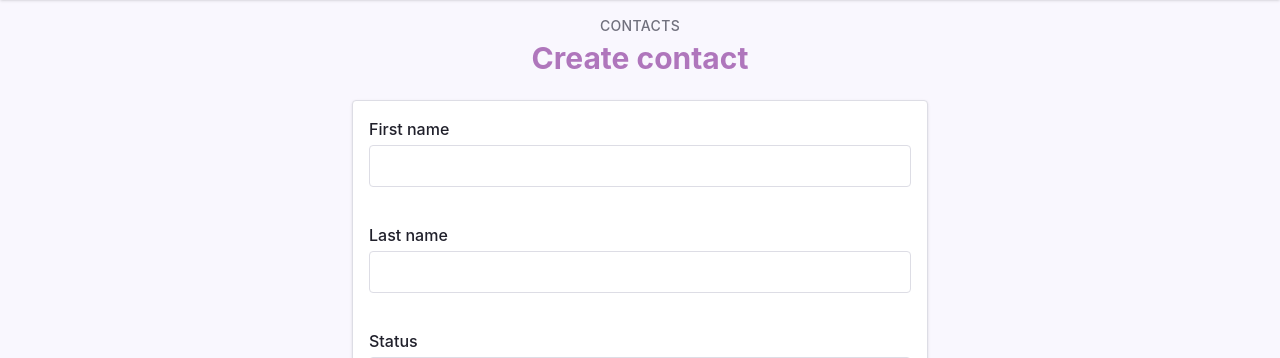
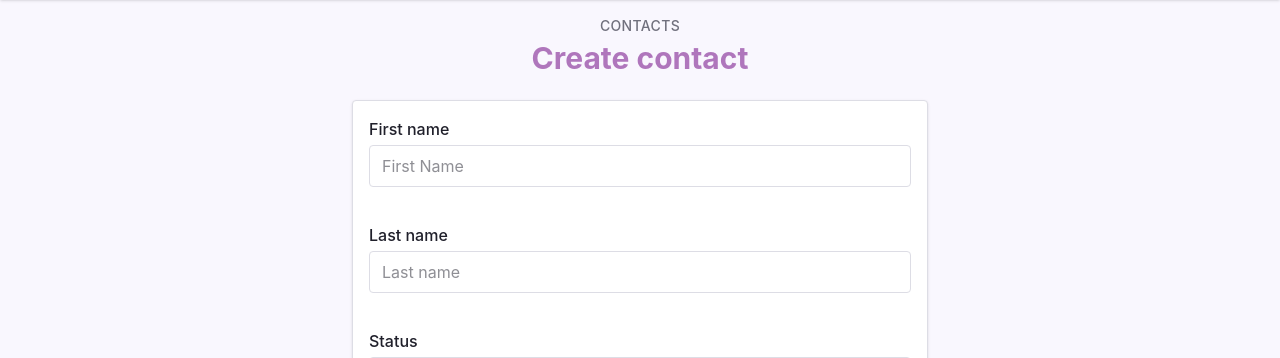
Before and after one commit to ErickMoraL/ContactFlow, a Django app: page /create in a window 1280 px wide. Shown: the part 65-423 px from the top of the page. Run offline with Django 5.2, Linux system fonts and the light colour scheme; the visitor is signed in with stand-in values (Sample User, id 1); data that the repository does not hold is empty; style sheets or scripts are compiled from the project's sources.

Commit message:
feat: add placeholder attributes to first and last name fields in contact creation form

```diff
--- a/contacts/templates/contacts/contact_create.html
+++ b/contacts/templates/contacts/contact_create.html
@@ -18,7 +18,8 @@
                id="id_first_name"
                value="{{ form.first_name.value|default:'' }}"
                class="input-primary {% if form.first_name.errors %}input-error{% endif %}"
-               autocomplete="given-name" />
+               autocomplete="given-name"
+               placeholder="First Name" />
         {% if form.first_name.errors %}<div class="error-text">{{ form.first_name.errors }}</div>{% endif %}
       </div>
       <div>
@@ -28,7 +29,8 @@
                id="id_last_name"
                value="{{ form.last_name.value|default:'' }}"
                class="input-primary {% if form.last_name.errors %}input-error{% endif %}"
-               autocomplete="family-name" />
+               autocomplete="family-name"
+               placeholder="Last name" />
         {% if form.last_name.errors %}<div class="error-text">{{ form.last_name.errors }}</div>{% endif %}
       </div>
       <div>
--- a/static/src/input.css
+++ b/static/src/input.css
@@ -100,6 +100,13 @@
     @apply focus:ring-primary focus:border-primary focus:ring-2 focus:outline-none;
     @apply disabled:cursor-not-allowed disabled:opacity-60;
   }
+  .textarea-primary {
+    background-color: var(--app-surface);
+    border-color: var(--app-border);
+
+    @apply w-full max-h-28 rounded border px-3 py-2 focus:ring-2 focus:outline-none;
+    @apply focus:ring-primary;
+  }
 
   .input-error {
     @apply border-red-500;
```
